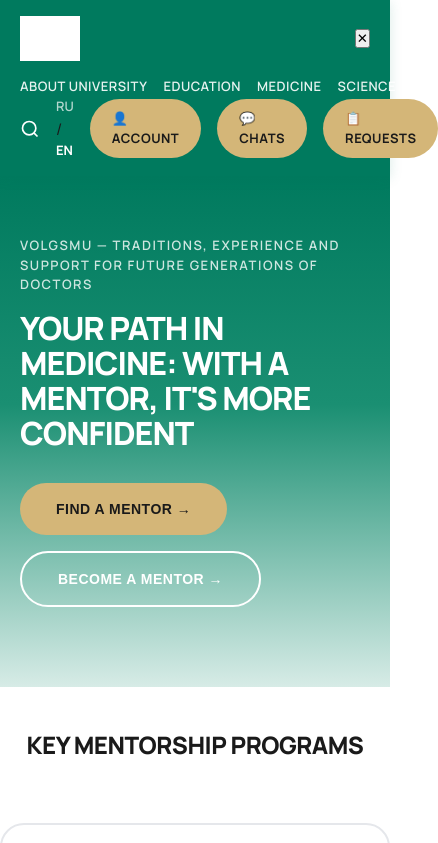
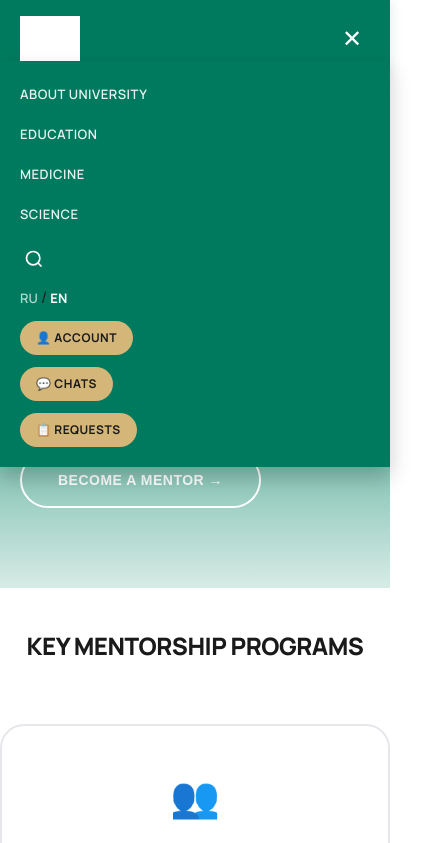
Before and after one commit to egora2690-web/vgm-mentorship-2, a website: page indexENG.html in a window 390 px wide. Both pictures are taken after a click on the button "Menu". Shown: the top 843 px of the page, 438 px wide, since content can reach past the window. Drawn offline with Linux system fonts and the light colour scheme; grey boxes are pictures that could not be loaded.

Commit message:
Update style.css

```diff
--- a/style.css
+++ b/style.css
@@ -1,24 +1,16 @@
-
 :root {
-    /* Цвета */
     --primary-green: #007A5E;
     --primary-green-dark: #005C47;
     --primary-green-light: #E8F5F0;
-
     --accent-gold: #D4B678;
     --accent-gold-dark: #C4A668;
     --accent-gold-light: #F5EDD8;
-
     --bg-white: #FFFFFF;
     --bg-cream: #F5F1E8;
-
     --text-dark: #1A1A1A;
     --text-gray: #5E6D82;
-
     --border-light: #E5E7EB;
-
     --font-main: 'Manrope', sans-serif;
-
     --radius-pill: 100px;
     --radius-card: 24px;
 }
@@ -38,9 +30,10 @@ body {
     padding: 0 20px;
 }
 
-/* ============================================
-   ХЕДЕР — ЗЕЛЁНЫЙ
-   ============================================ */
+a {
+    color: inherit;
+    text-decoration: none;
+}
 
 .main-header {
     background-color: var(--primary-green);
@@ -55,25 +48,33 @@ body {
     display: flex;
     justify-content: space-between;
     align-items: center;
+    position: relative;
 }
 
-.logo-area { display: flex; align-items: center; gap: 12px; }
+.logo-area { display: flex; align-items: center; gap: 12px; flex-shrink: 0; }
 
 .header-logo-img {
     height: 45px;
     width: auto;
-    filter: brightness(0) invert(1); /* логотип белый */
+    filter: brightness(0) invert(1);
+}
+
+.main-nav {
+    position: absolute;
+    left: 50%;
+    transform: translateX(-50%);
 }
 
 .main-nav ul {
     display: flex;
     list-style: none;
     gap: 32px;
+    margin: 0;
+    padding: 0;
 }
 
 .main-nav a {
     color: white;
-    text-decoration: none;
     font-size: 13px;
     font-weight: 600;
     text-transform: uppercase;
@@ -84,19 +85,27 @@ body {
 
 .main-nav a:hover { opacity: 1; }
 
-.header-right { display: flex; align-items: center; gap: 16px; }
+.header-right {
+    display: flex;
+    align-items: center;
+    gap: 12px;
+    flex-shrink: 0;
+    margin-left: auto;
+}
 
 .search-btn {
     background: none;
     border: none;
     cursor: pointer;
-    font-size: 18px;
     color: white;
+    display: flex;
+    align-items: center;
+    justify-content: center;
+    padding: 4px;
 }
 
 .lang-switch a {
     color: rgba(255, 255, 255, 0.7);
-    text-decoration: none;
     font-weight: 600;
     font-size: 13px;
     transition: color 0.2s;
@@ -105,21 +114,20 @@ body {
 .lang-switch a:hover { color: white; }
 .lang-switch a.active { color: white; font-weight: 700; }
 
-/* Кнопка «Личный кабинет» — ЗОЛОТИСТАЯ */
 .profile-link {
     display: inline-flex;
     align-items: center;
-    gap: 8px;
-    padding: 10px 22px;
+    gap: 6px;
+    padding: 8px 16px;
     border-radius: var(--radius-pill);
     background-color: var(--accent-gold);
     color: var(--text-dark);
-    text-decoration: none;
     font-weight: 700;
-    font-size: 13px;
+    font-size: 12px;
     text-transform: uppercase;
     letter-spacing: 0.5px;
     transition: all 0.3s ease;
+    white-space: nowrap;
 }
 
 .profile-link:hover {
@@ -128,9 +136,15 @@ body {
     box-shadow: 0 6px 16px rgba(212, 182, 120, 0.4);
 }
 
-/* ============================================
-   HERO — ЗЕЛЁНО-БЕЛЫЙ ГРАДИЕНТ
-   ============================================ */
+.mobile-menu-btn {
+    display: none;
+    background: none;
+    border: none;
+    color: white;
+    font-size: 24px;
+    cursor: pointer;
+    padding: 4px 8px;
+}
 
 .hero {
     background: linear-gradient(180deg, var(--primary-green) 0%, #1a8f72 40%, var(--bg-white) 100%);
@@ -164,13 +178,8 @@ body {
     letter-spacing: -1px;
 }
 
-.hero-actions {
-    display: flex;
-    gap: 16px;
-    flex-wrap: wrap;
-}
+.hero-actions { display: flex; gap: 16px; flex-wrap: wrap; }
 
-/* VGM кнопки */
 .vgm-btn {
     display: inline-flex;
     align-items: center;
@@ -187,7 +196,6 @@ body {
     text-decoration: none;
 }
 
-/* Золотистая кнопка */
 .vgm-btn-filled {
     background-color: var(--accent-gold);
     color: var(--text-dark);
@@ -199,7 +207,6 @@ body {
     box-shadow: 0 10px 24px rgba(212, 182, 120, 0.4);
 }
 
-/* Кнопка с белой обводкой */
 .vgm-btn-white {
     background-color: transparent;
     color: white;
@@ -210,10 +217,6 @@ body {
     background-color: white;
     color: var(--primary-green);
 }
-
-/* ============================================
-   ПРОГРАММЫ (КАРТОЧКИ)
-   ============================================ */
 
 .programs {
     padding: 0 0 80px;
@@ -240,7 +243,8 @@ body {
 }
 
 .program-card {
-    display: block;
+    display: flex;
+    flex-direction: column;
     background-color: var(--bg-white);
     border: 2px solid var(--border-light);
     border-radius: var(--radius-card);
@@ -261,7 +265,6 @@ body {
 .program-card .icon {
     font-size: 40px;
     margin-bottom: 20px;
-    display: block;
     transition: transform 0.3s ease;
 }
 
@@ -273,11 +276,8 @@ body {
     text-transform: uppercase;
     letter-spacing: 0.5px;
     line-height: 1.4;
+    color: var(--text-dark) !important;
 }
-
-/* ============================================
-   КАК НАЙТИ НАСТАВНИКА
-   ============================================ */
 
 .how-to-section {
     padding: 100px 0;
@@ -290,6 +290,7 @@ body {
     display: flex;
     gap: 80px;
     align-items: flex-start;
+    padding: 0 20px;
 }
 
 .how-to-title h2 {
@@ -310,7 +311,6 @@ body {
     border-left: 3px solid var(--accent-gold);
 }
 
-/* Badge — ЗОЛОТИСТЫЙ */
 .step-badge {
     display: inline-block;
     background-color: var(--accent-gold);
@@ -360,10 +360,6 @@ body {
     box-shadow: 0 8px 20px rgba(212, 182, 120, 0.4);
 }
 
-/* ============================================
-   СТАТЬ НАСТАВНИКОМ
-   ============================================ */
-
 .become-mentor-section {
     padding: 100px 20px;
     background-color: var(--bg-white);
@@ -408,7 +404,6 @@ body {
     line-height: 1.6;
 }
 
-/* Зелёная карточка с фичами */
 .mentor-features {
     flex: 1;
     min-width: 350px;
@@ -445,7 +440,6 @@ body {
     line-height: 1.5;
 }
 
-/* Кнопка «Стать наставником» — ЗОЛОТИСТАЯ */
 .btn-primary-vgm {
     display: inline-flex;
     align-items: center;
@@ -470,10 +464,6 @@ body {
     transform: translateY(-3px);
     box-shadow: 0 10px 20px rgba(212, 182, 120, 0.4);
 }
-
-/* ============================================
-   ФУТЕР — ЗЕЛЁНЫЙ
-   ============================================ */
 
 .main-footer {
     background-color: var(--primary-green);
@@ -518,16 +508,34 @@ body {
 .social-icons {
     display: flex;
     align-items: center;
-    gap: 12px;
+    gap: 16px;
 }
 
-.social-icons img {
-    filter: brightness(0) invert(1);
-    opacity: 0.7;
-    transition: opacity 0.2s;
+.social-icon {
+    display: inline-flex;
+    align-items: center;
+    justify-content: center;
+    width: 44px;
+    height: 44px;
+    border-radius: 50%;
+    background-color: rgba(255, 255, 255, 0.15);
+    color: white;
+    text-decoration: none;
+    transition: all 0.3s ease;
+    border: 1px solid rgba(255, 255, 255, 0.2);
 }
 
-.social-icons img:hover { opacity: 1; }
+.social-icon:hover {
+    background-color: var(--accent-gold);
+    color: var(--text-dark);
+    transform: translateY(-3px);
+    box-shadow: 0 6px 16px rgba(212, 182, 120, 0.4);
+}
+
+.social-icon svg {
+    width: 22px;
+    height: 22px;
+}
 
 .footer-bottom {
     text-align: center;
@@ -537,15 +545,47 @@ body {
     color: rgba(255, 255, 255, 0.7);
 }
 
-/* ============================================
-   АДАПТИВ
-   ============================================ */
+@media (max-width: 1024px) {
+    .mobile-menu-btn { display: block; }
+
+    .header-nav-wrap {
+        display: none;
+        position: absolute;
+        top: 100%;
+        left: 0;
+        right: 0;
+        background-color: var(--primary-green);
+        padding: 20px;
+        flex-direction: column;
+        gap: 20px;
+        box-shadow: 0 10px 20px rgba(0, 0, 0, 0.2);
+    }
+
+    .header-nav-wrap.menu-open {
+        display: flex;
+    }
+
+    .main-nav {
+        position: static;
+        transform: none;
+    }
+
+    .main-nav ul {
+        flex-direction: column;
+        gap: 16px;
+    }
+
+    .header-right {
+        flex-direction: column;
+        align-items: flex-start;
+        gap: 12px;
+        margin-left: 0;
+    }
+
+    body.menu-locked { overflow: hidden; }
+}
 
 @media (max-width: 768px) {
-    .header-container { flex-wrap: wrap; gap: 12px; }
-    .main-nav { order: 3; width: 100%; }
-    .main-nav ul { gap: 16px; flex-wrap: wrap; }
-
     .hero { padding: 60px 0 100px; }
     .hero h1 { font-size: 32px; }
     .hero-container { grid-template-columns: 1fr; gap: 40px; }
@@ -555,27 +595,3 @@ body {
     .section-title { font-size: 24px; padding-top: 40px; }
     .footer-grid { grid-template-columns: 1fr; }
 }
-/* Убираем браузерные стили ссылок */
-a {
-    color: inherit;
-    text-decoration: none;
-}
-
-a:hover {
-    color: inherit;
-    text-decoration: none;
-}
-
-
-.program-card h3,
-a.program-card h3 {
-    color: var(--text-dark) !important;
-    text-decoration: none !important;
-}
-.social-icons img {
-    /* filter: brightness(0) invert(1); ← убери это */
-    opacity: 1;
-    background: white;
-    border-radius: 8px;
-    padding: 4px;
-}
```
